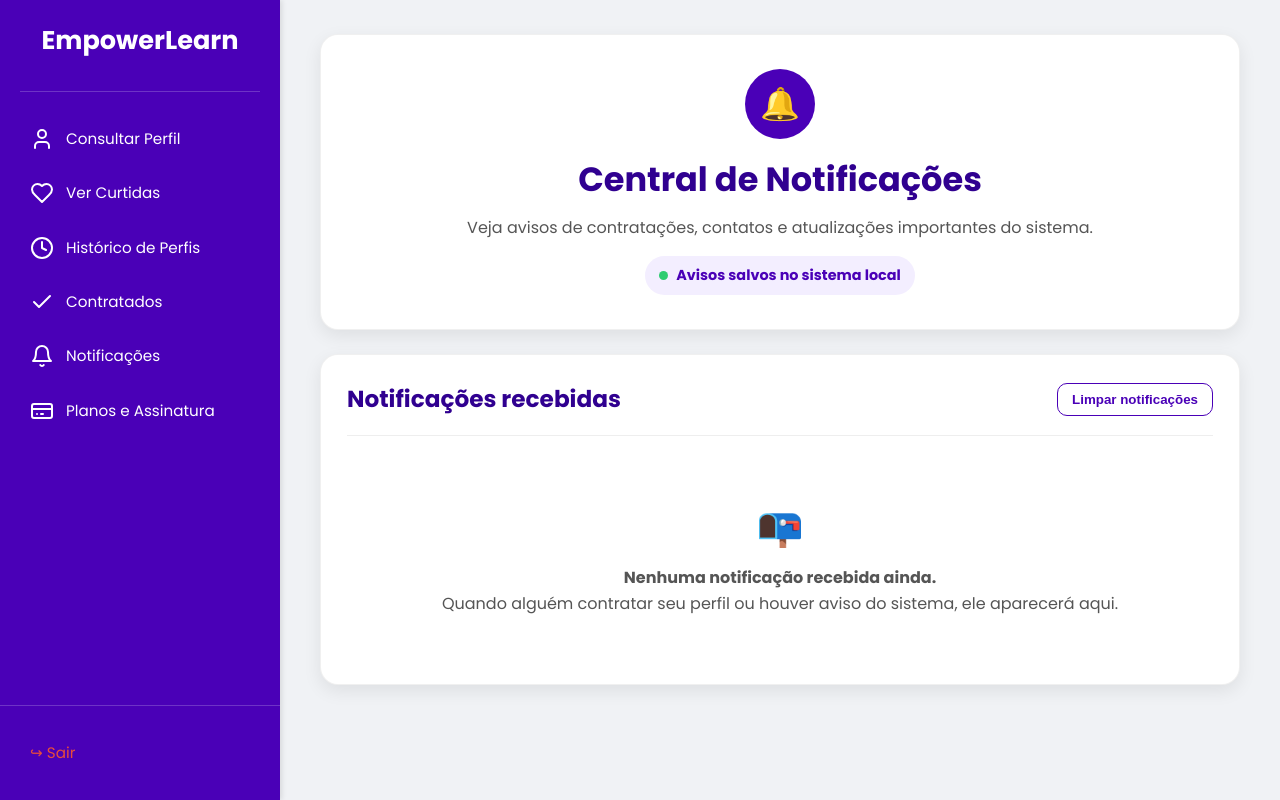
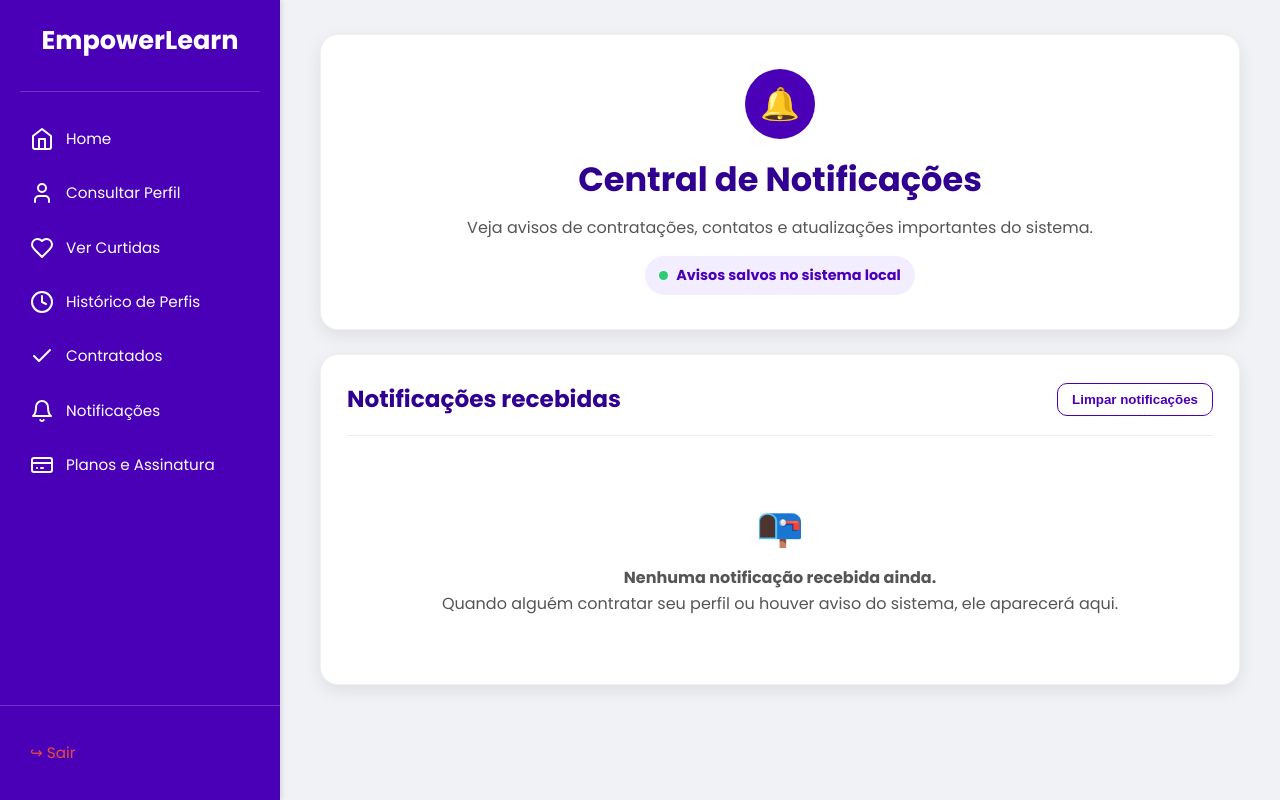
Before and after one commit to Mandy1804/EmpowerLearn, a plain HTML site: page notificacoes.html in a window 1280 px wide. Drawn offline with nearby package versions, Linux system fonts and the light colour scheme; no server answers.

Commit message:
Validando caminhos

```diff
--- a/notificacoes.html
+++ b/notificacoes.html
@@ -43,7 +43,11 @@
     <div class="sidebar-top">
       <a href="daschboard.html" class="sidebar-logo">EmpowerLearn</a>
       <nav class="sidebar-nav">
-      <a href="/ver-perfil.html" class="sidebar-link">
+                <a href="#" class="sidebar-link" id="nav-home">
+                    <svg xmlns="http://www.w3.org/2000/svg" width="24" height="24" viewBox="0 0 24 24" fill="none" stroke="currentColor" stroke-width="2" stroke-linecap="round" stroke-linejoin="round"><path d="M3 9l9-7 9 7v11a2 2 0 0 1-2 2H5a2 2 0 0 1-2-2z"/><polyline points="9 22 9 12 15 12 15 22"/></svg>
+                    Home
+                </a>
+                <a href="/ver-perfil.html" class="sidebar-link">
                     <svg xmlns="http://www.w3.org/2000/svg" width="24" height="24" viewBox="0 0 24 24" fill="none" stroke="currentColor" stroke-width="2" stroke-linecap="round" stroke-linejoin="round"><path d="M19 21v-2a4 4 0 0 0-4-4H9a4 4 0 0 0-4 4v2"/><circle cx="12" cy="7" r="4"/></svg>
                     Consultar Perfil
                 </a>
```
Also changed, not shown: dashboard.html (+4 -0 lines), sobre.html (+1 -0 lines).
